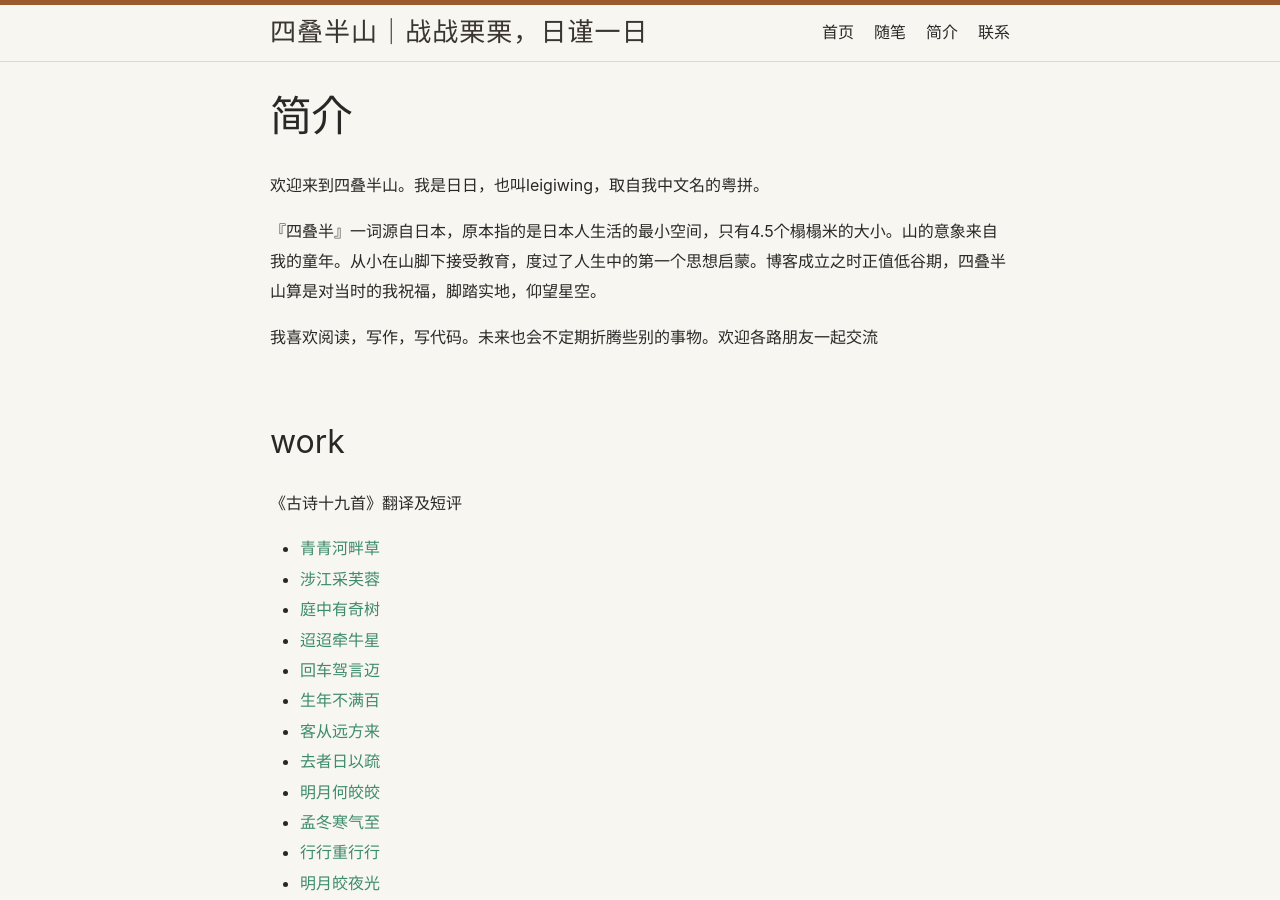
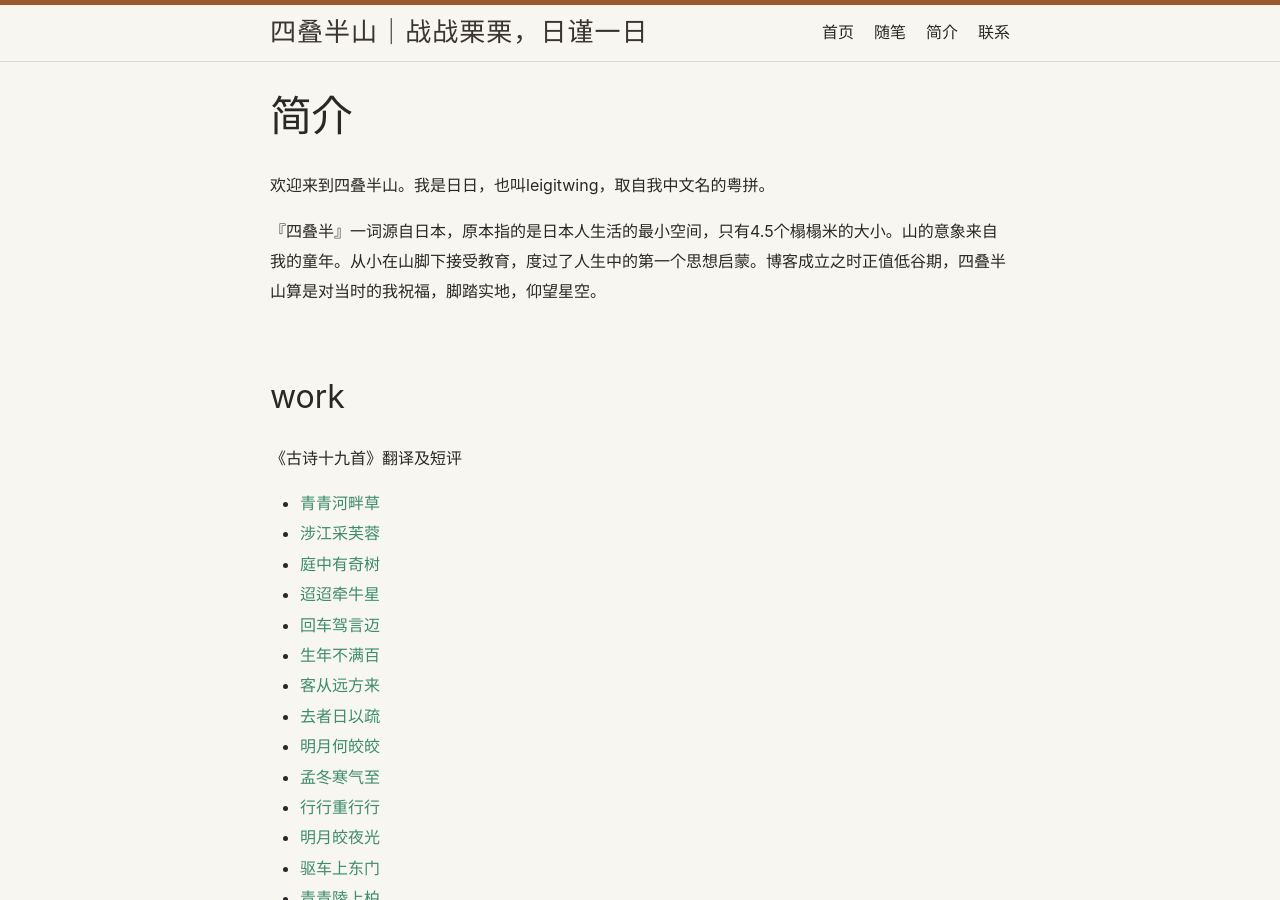
Before and after one commit to LeiGitWing/LeiGitWing.github.io, a Jekyll site: the page built from about.markdown, in a window 1280 px wide and 900 px high. Built offline with Jekyll 4.4.1, drawn with Linux system fonts in a browser that asks for light colours.

Commit message:
Update about page content
Co-Authored-By: Claude Sonnet 4.6 <noreply@anthropic.com>

```diff
--- a/about.markdown
+++ b/about.markdown
@@ -5,11 +5,11 @@ permalink: /about/
 ---
 
 
-欢迎来到四叠半山。我是日日，也叫leigiwing，取自我中文名的粤拼。
+欢迎来到四叠半山。我是日日，也叫leigitwing，取自我中文名的粤拼。
 
 『四叠半』一词源自日本，原本指的是日本人生活的最小空间，只有4.5个榻榻米的大小。山的意象来自我的童年。从小在山脚下接受教育，度过了人生中的第一个思想启蒙。博客成立之时正值低谷期，四叠半山算是对当时的我祝福，脚踏实地，仰望星空。
 
-我喜欢阅读，写作，写代码。未来也会不定期折腾些别的事物。欢迎各路朋友一起交流
+
 
 ## work
 《古诗十九首》翻译及短评
```
